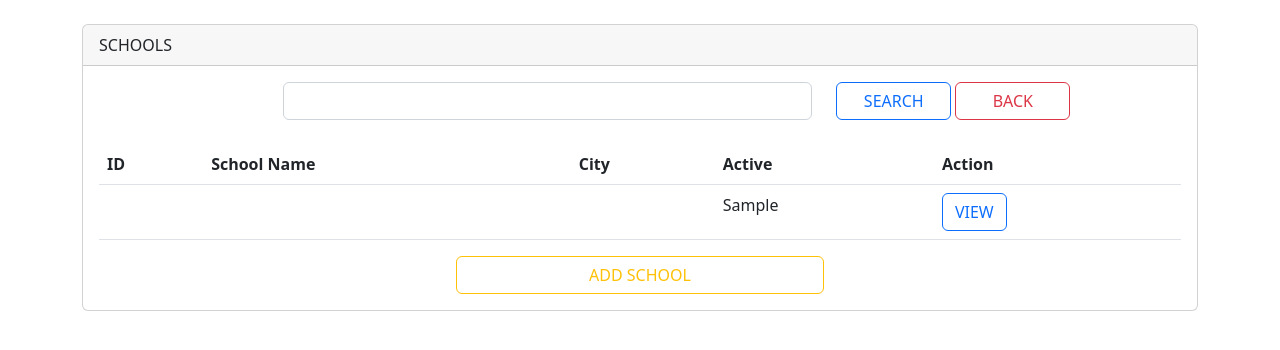
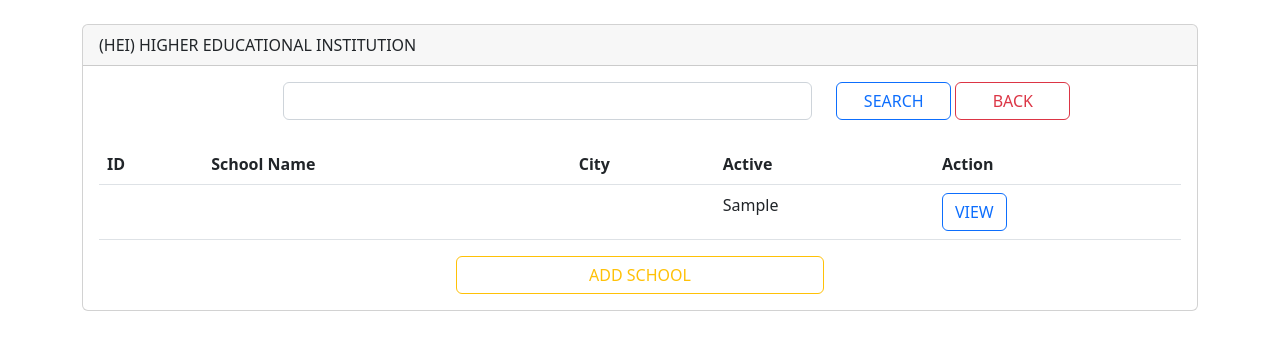
Before and after one commit to sonjya/CHEDROXI-CAV-PROTOTYPE, a PHP site: page /pages/admin/pages/viewSchools.php?search= in a window 1280 px wide. Shown: the part 56-406 px from the top of the page. Run offline with PHP 8.4, Linux system fonts and the light colour scheme; the visitor is signed in with stand-in values (Sample User, id 1); tables that the repository leaves empty or names only in its code hold one stand-in row (values such as "Sample post"); data that the repository does not hold is empty.

Commit message:
9-24 1am

```diff
--- a/pages/admin/pages/viewSchools.php
+++ b/pages/admin/pages/viewSchools.php
@@ -50,7 +50,7 @@ $result1 = mysqli_query($connection,$sql1);
 
         <div class="container">
             <div class="card">
-                <div class="card-header">SCHOOLS</div>
+                <div class="card-header">(HEI) HIGHER EDUCATIONAL INSTITUTION</div>
                 <div class="card-body">
                     <form method='post' action="../../../modules/admin-viewschools-route.php">
                         <div class="row">
--- a/pages/admin/pages/viewUsers.php
+++ b/pages/admin/pages/viewUsers.php
@@ -50,7 +50,7 @@ $result1 = mysqli_query($connection,$sql1);
 
         <div class="container">
             <div class="card">
-                <div class="card-header">SCHOOLS</div>
+                <div class="card-header">SYSTEM USERS</div>
                 <div class="card-body">
                     <form method='post' action="../../../modules/admin-viewusers-route.php">
                         <div class="row">
```
